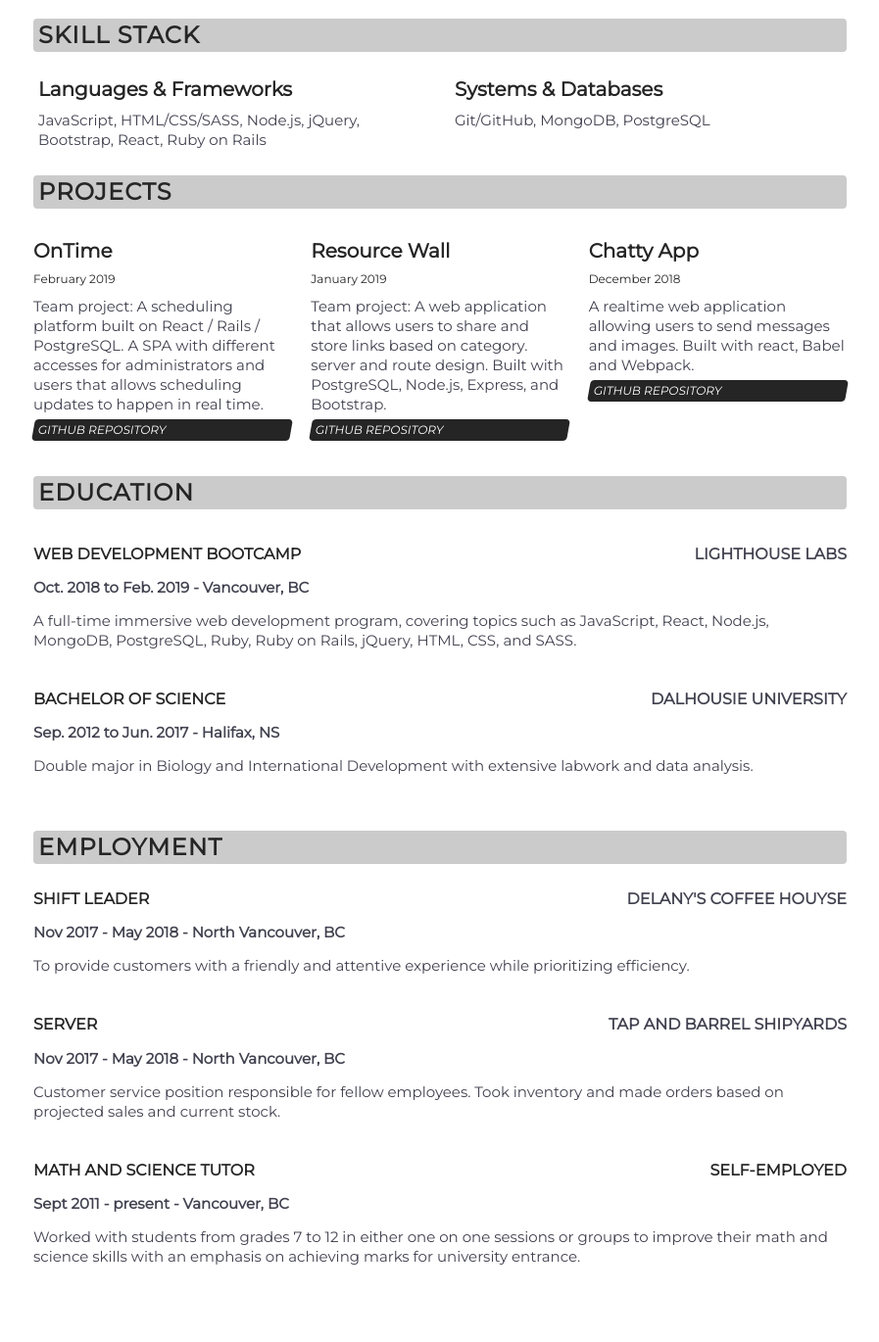
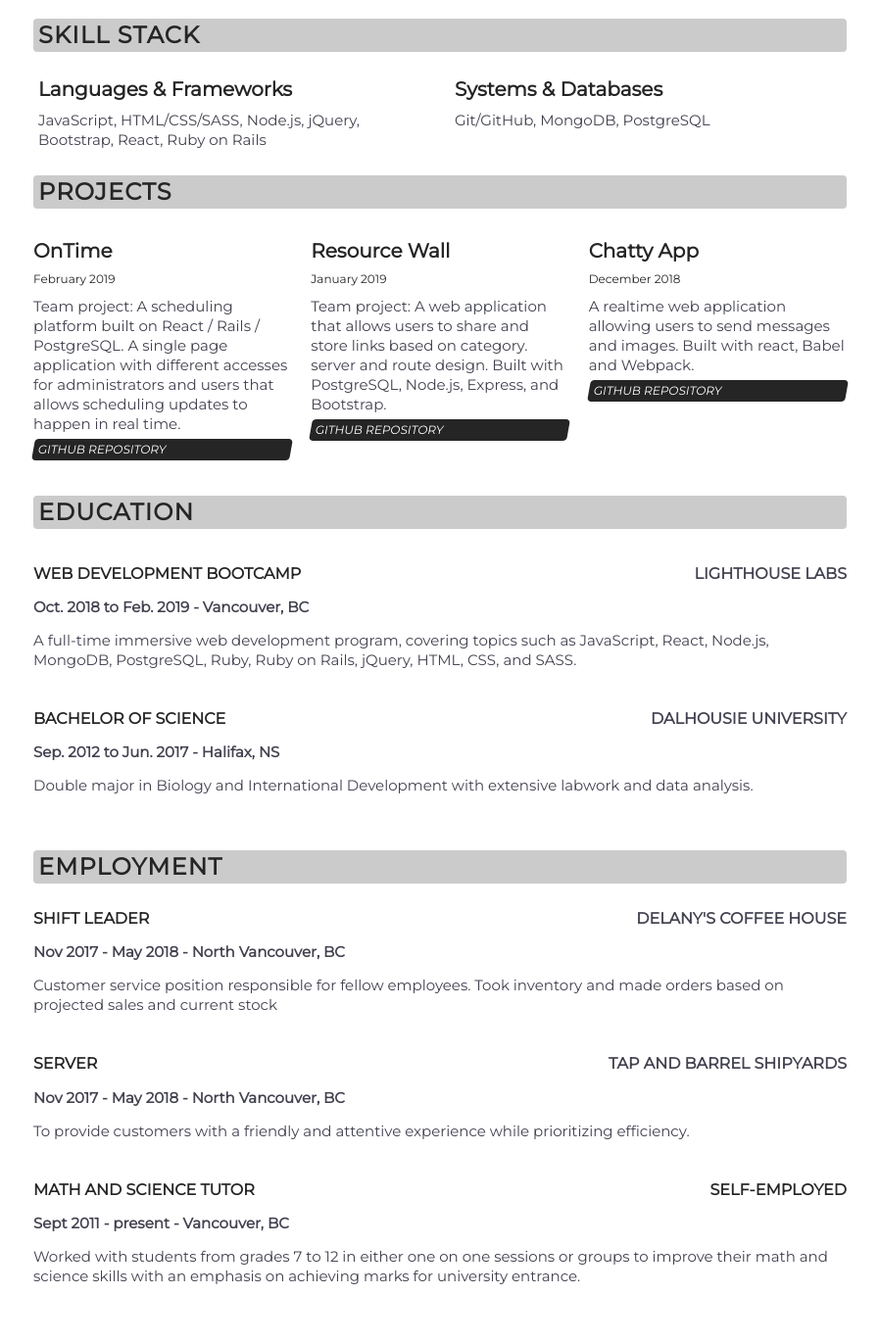
Before and after one commit to allya15/allya15.github.io, a plain HTML site: page index.html in a window 1280 px wide. Shown: the part 293-1663 px from the top of the page at 98% size, without its empty margins (191-1088 px from the left). Drawn offline with nearby package versions, Linux system fonts and the light colour scheme.

Commit message:
Update index.html

```diff
--- a/index.html
+++ b/index.html
@@ -79,7 +79,7 @@
         <div class="card project col-xs-12 col-sm-4">
           <h5 class="title">OnTime</h5>
           <h5 class="project-date">February 2019</h5>
-          <p>Team project: A scheduling platform built on React / Rails / PostgreSQL. A SPA with different accesses for administrators and users that allows scheduling updates to happen in real time.</p>
+          <p>Team project: A scheduling platform built on React / Rails / PostgreSQL. A single page application with different accesses for administrators and users that allows scheduling updates to happen in real time.</p>
           <a class="project-button" href="https://github.com/allya15/OnTime" target="_blank">GitHub Repository</a>
         </div>
 
@@ -131,15 +131,15 @@
 
 
         <section class="employment">
-          <h4><span class='employment-title'>Shift Leader</span><span class='employment-link'>Delany's Coffee Houyse</span></h4>
+          <h4><span class='employment-title'>Shift Leader</span><span class='employment-link'>Delany's Coffee House</span></h4>
           <h5>Nov 2017 - May 2018 - North Vancouver, BC</h5>
-          <p>To provide customers with a friendly and attentive experience while prioritizing efficiency.</p>
+          <p>Customer service position responsible for fellow employees. Took inventory and made orders based on projected sales and current stock</p>
         </section>
 
         <section class="employment">
           <h4><span class='employment-title'>Server</span><span class='employment-link'>Tap and Barrel Shipyards</span></h4>
           <h5>Nov 2017 - May 2018 - North Vancouver, BC</h5>
-          <p>Customer service position responsible for fellow employees. Took inventory and made orders based on projected sales and current stock.</p>
+          <p>To provide customers with a friendly and attentive experience while prioritizing efficiency.</p>
         </section>
         <section class="employment">
           <h4><span class='employment-title'>Math and Science Tutor</span><span class='employment-link'><a  href='http://www.job-link.com/' target="_blank">Self-Employed</a></span></h4>
```
